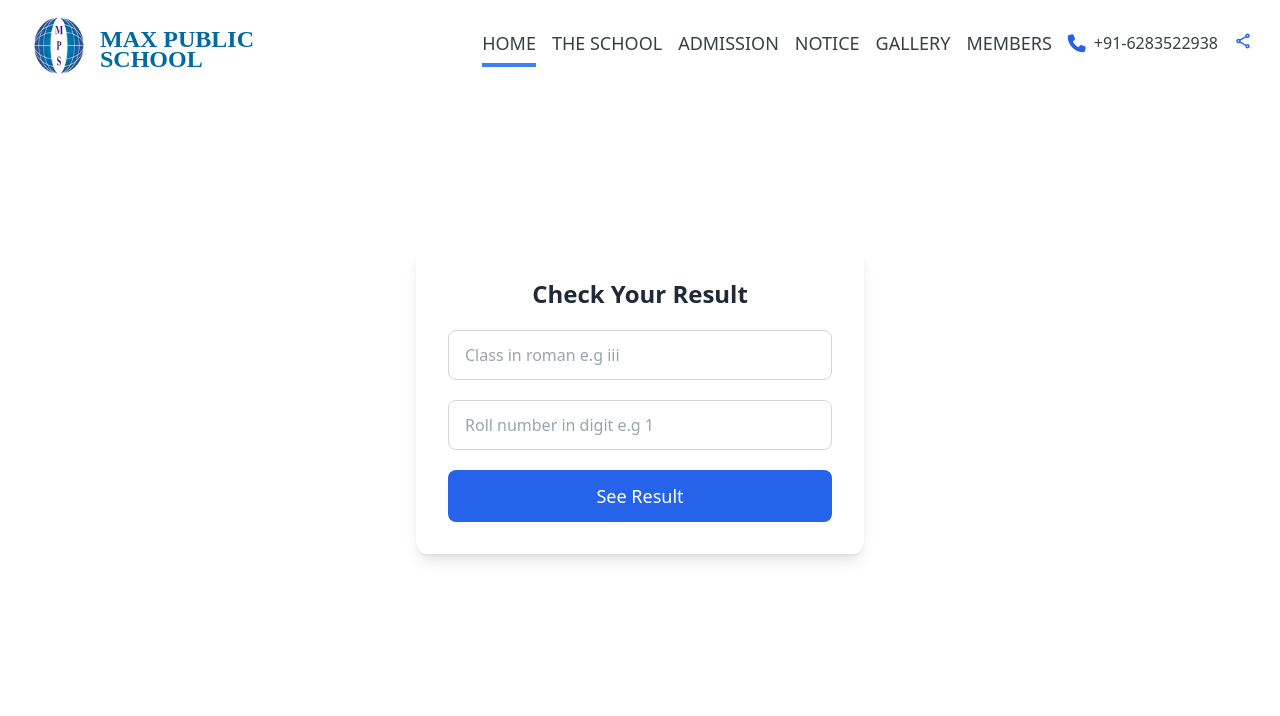
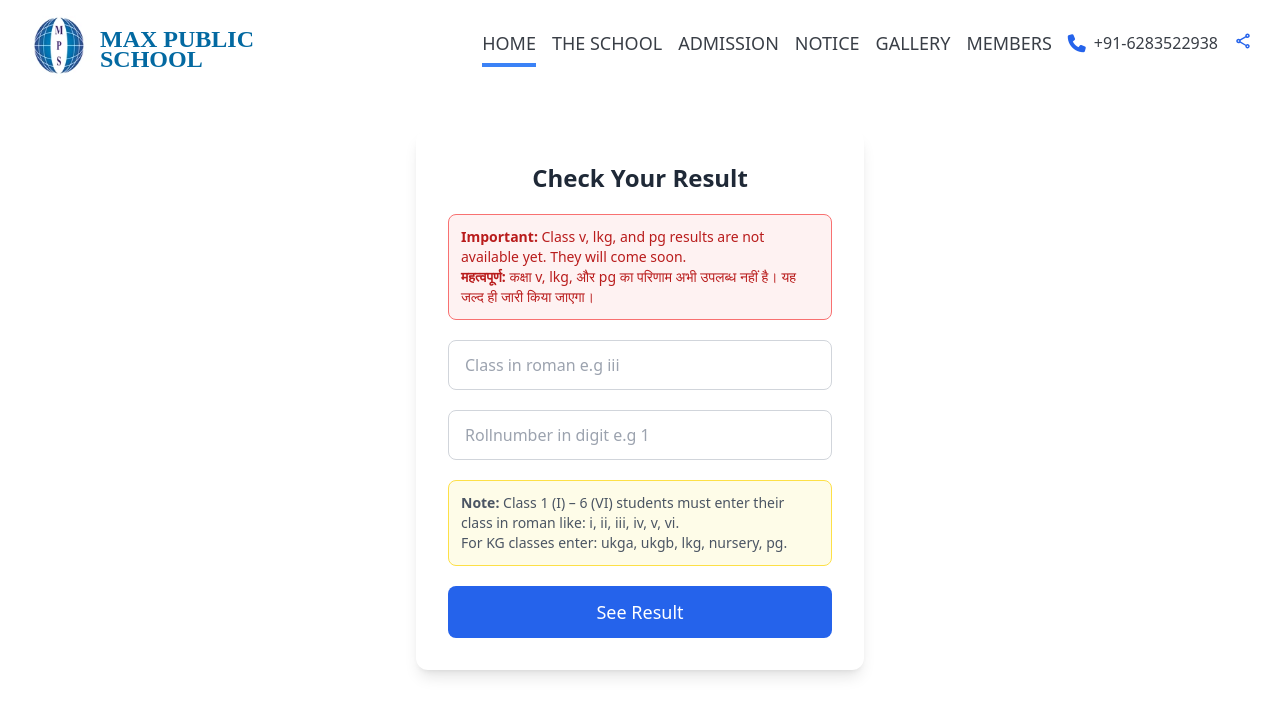
Before and after one commit to prashantkumarpro/MPS, a React (Vite) app in the folder frontend/: page /check-result in a window 1280 px wide. Shown: the top 716 px of the page. Built offline with nearby package versions, Linux system fonts and the light colour scheme; a web font is replaced by a local one.

Commit message:
refector ui

```diff
--- a/frontend/src/pages/CheckResult.jsx
+++ b/frontend/src/pages/CheckResult.jsx
@@ -39,7 +39,11 @@ const CheckResult = () => {
       <h2 className='text-2xl font-semibold text-gray-800 text-center'>
         Check Your Result
       </h2>
-
+<div className="bg-red-50 border border-red-400 text-red-700 p-3 rounded-lg text-sm">
+  <strong>Important:</strong> Class v, lkg, and pg results are not available yet. They will come soon.
+  <br />
+  <strong>महत्वपूर्ण:</strong> कक्षा v, lkg, और pg का परिणाम अभी उपलब्ध नहीं है। यह जल्द ही जारी किया जाएगा।
+</div>
       <input
         type='text'
         placeholder='Class in roman e.g iii'
@@ -50,11 +54,20 @@ const CheckResult = () => {
 
       <input
         type='number'
-        placeholder='Roll number in digit e.g 1'
+        placeholder='Rollnumber in digit e.g 1'
         value={rollNumber}
         onChange={e => setRollNumber(e.target.value.trim())}
         className='px-4 py-3 border border-gray-300 rounded-lg focus:ring-2 focus:ring-blue-500'
       />
+
+      <p className='text-sm text-gray-600 bg-yellow-50 border border-yellow-300 p-3 rounded-lg'>
+        <span className='font-semibold'>Note:</span> Class 1 (I) – 6 (VI)
+        students must enter their class in roman like:{' '}
+        <span className='font-medium'>i, ii, iii, iv, v, vi</span>.
+        <br />
+        For KG classes enter:{' '}
+        <span className='font-medium'>ukga, ukgb, lkg, nursery, pg</span>.
+      </p>
 
       <button
         type='submit'
```
